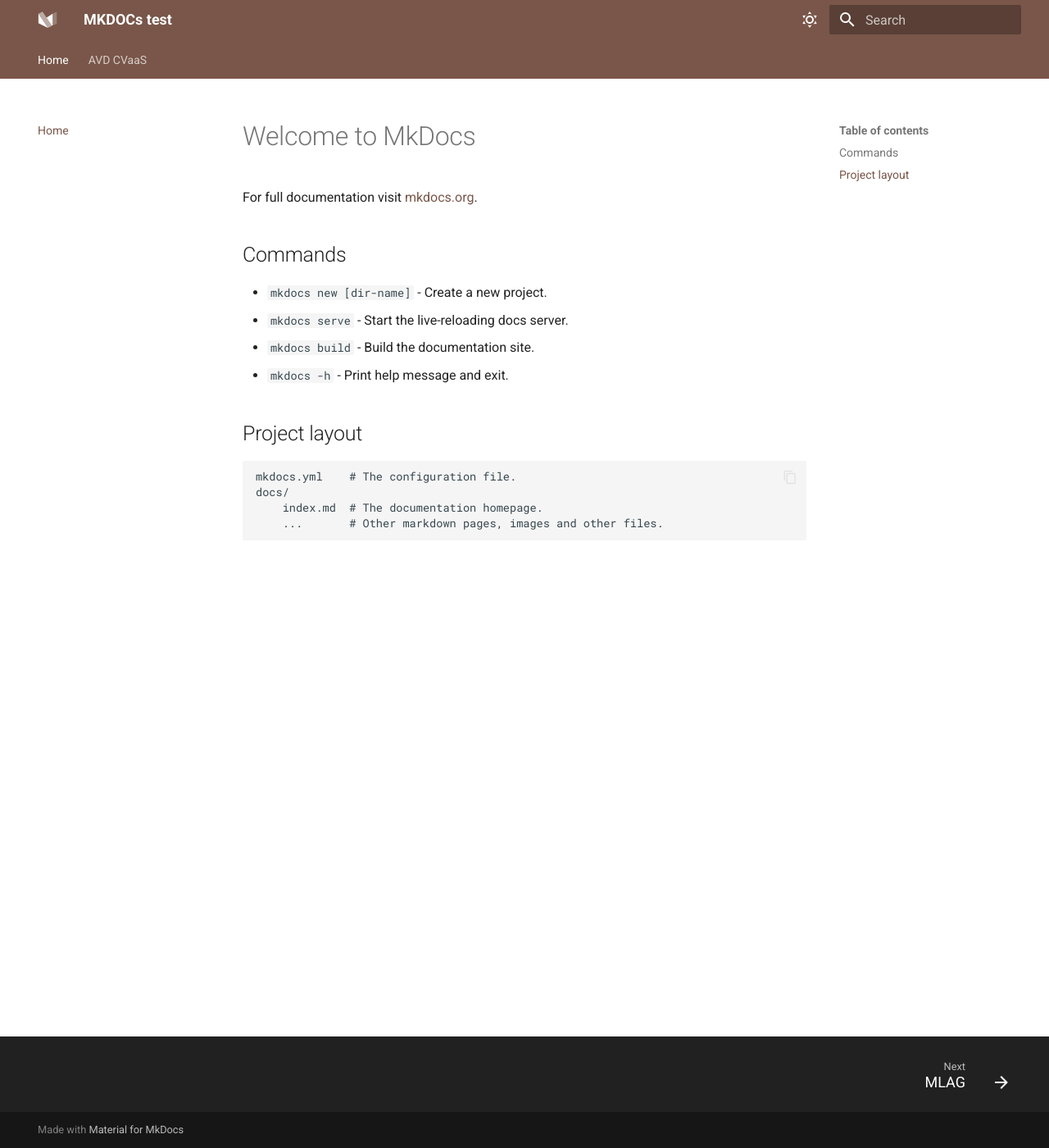
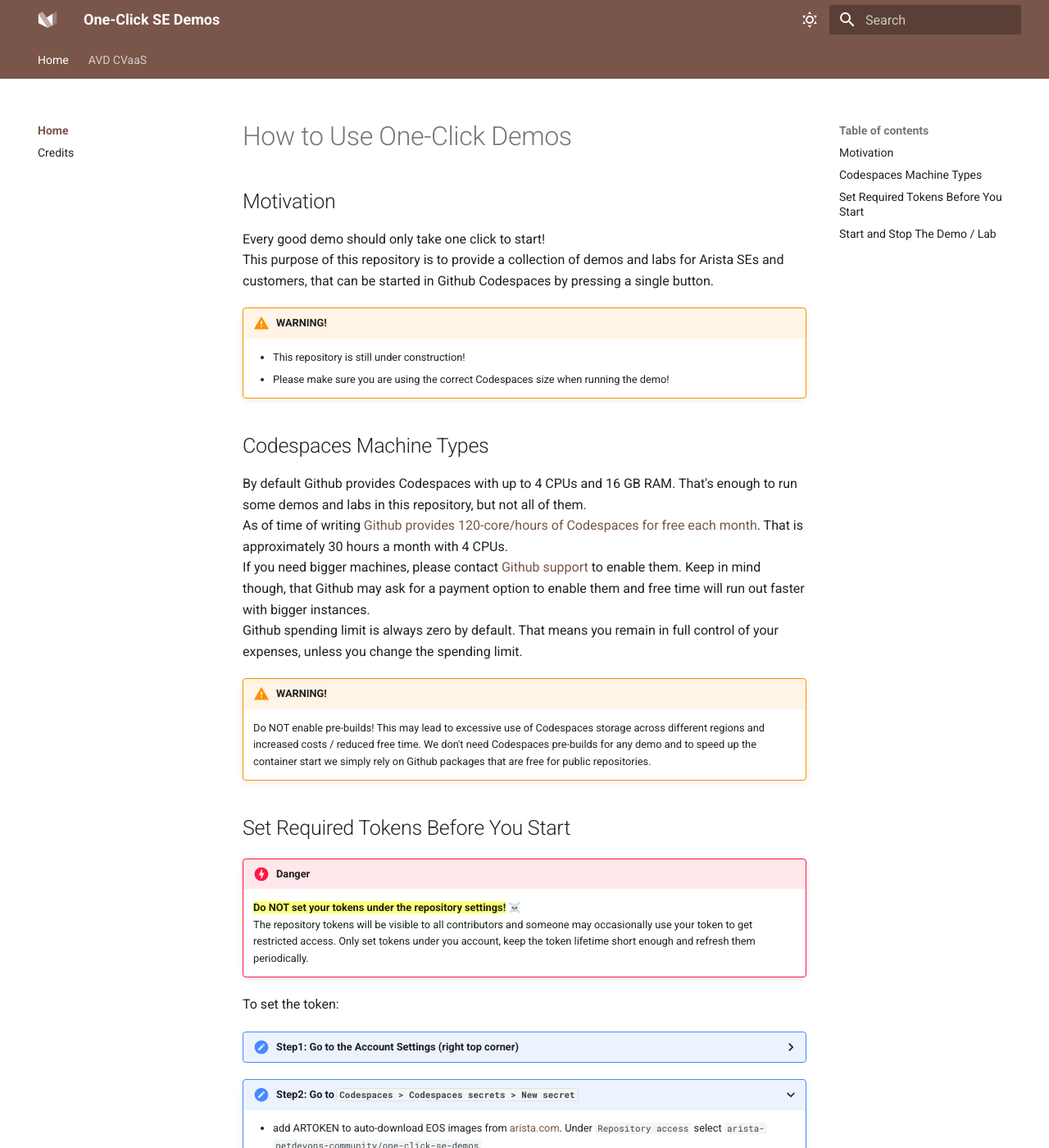
Before and after one commit to arista-netdevops-community/one-click-se-demos, an MkDocs documentation site: the page built from docs/index.md, in a window 1280 px wide and 1400 px high. Shown: the whole window at 82% size. Built offline with MkDocs 1.6.1 and Material for MkDocs 9.7.7, drawn with Linux system fonts in a browser that asks for light colours; emoji names are drawn with the system emoji font; some of the changed text lies outside the part shown.

Commit message:
update docs

```diff
--- a/docs/index.md
+++ b/docs/index.md
@@ -1,17 +1,58 @@
-# Welcome to MkDocs
+# How to Use One-Click Demos
 
-For full documentation visit [mkdocs.org](https://www.mkdocs.org).
+## Motivation
 
-## Commands
+Every good demo should only take one click to start!
+This purpose of this repository is to provide a collection of demos and labs for Arista SEs and customers, that can be started in Github Codespaces by pressing a single button.
 
-* `mkdocs new [dir-name]` - Create a new project.
-* `mkdocs serve` - Start the live-reloading docs server.
-* `mkdocs build` - Build the documentation site.
-* `mkdocs -h` - Print help message and exit.
+!!! Warning "WARNING!"
 
-## Project layout
+    - This repository is still under construction!
+    - Please make sure you are using the correct Codespaces size when running the demo!
 
-    mkdocs.yml    # The configuration file.
-    docs/
-        index.md  # The documentation homepage.
-        ...       # Other markdown pages, images and other files.
+## Codespaces Machine Types
+
+By default Github provides Codespaces with up to 4 CPUs and 16 GB RAM. That's enough to run some demos and labs in this repository, but not all of them.
+As of time of writing [Github provides 120-core/hours of Codespaces for free each month](https://github.com/features/codespaces). That is approximately 30 hours a month with 4 CPUs.
+If you need bigger machines, please contact [Github support](https://support.github.com/) to enable them. Keep in mind though, that Github may ask for a payment option to enable them and free time will run out faster with bigger instances.
+Github spending limit is always zero by default. That means you remain in full control of your expenses, unless you change the spending limit.
+
+!!! Warning "WARNING!"
+
+    Do NOT enable pre-builds! This may lead to excessive use of Codespaces storage across different regions and increased costs / reduced free time. We don't need Codespaces pre-builds for any demo and to speed up the container start we simply rely on Github packages that are free for public repositories.
+
+## Set Required Tokens Before You Start
+
+!!! Danger "Danger"
+
+    ==**Do NOT set your tokens under the repository settings!**== :skull_and_crossbones:
+    The repository tokens will be visible to all contributors and someone may occasionally use your token to get restricted access. Only set tokens under you account, keep the token lifetime short enough and refresh them periodically.
+
+To set the token:
+
+??? "Step1: Go to the Account Settings (right top corner)"
+
+    ![account settings](../assets/images/account_settings.png){: style="height:50vh" align=right}
+
+???+ "Step2: Go to `Codespaces > Codespaces secrets > New secret`"
+
+    - add ARTOKEN to auto-download EOS images from [arista.com](arista.com). Under `Repository access` select `arista-netdevops-community/one-click-se-demos`
+    - add CV_API_TOKEN if CVaaS is part of the demo. Keep in mind, this token has to be created under service account. Device onboarding token is not required as it will be generated automatically. Under `Repository access` select `arista-netdevops-community/one-click-se-demos`
+
+    ![codespaces secrets](../assets/images/codespaces-secrets.png){align=right}
+
+    !!! Warning "WARNING!"
+
+        Do NOT forget to set `Repository access` for your secrets, otherwise they will be inactive. Some containers may provide a hint before you start them if required secrets are not configured correctly.
+
+## Start and Stop The Demo / Lab
+
+Please access the corresponding documentation section to start the demo and access the related guides.
+
+!!! Info
+
+    Codespaces have 30 minutes inactivity timeout.
+
+!!! Tip
+
+    Please do NOT forget to delete the Codespaces you started when you don't need them any more. You can find the full list of Codespaces here: [github.com/codespaces](https://github.com/codespaces)
--- a/mkdocs.yml
+++ b/mkdocs.yml
@@ -1,4 +1,4 @@
-site_name: MKDOCs test
+site_name: One-Click SE Demos
 
 theme:
   name: material
@@ -53,8 +53,26 @@
   icon:
     logo: logo
 
+markdown_extensions:
+  - attr_list
+  - admonition
+  - pymdownx.details
+  - pymdownx.superfences
+  - pymdownx.critic
+  - pymdownx.caret
+  - pymdownx.keys
+  - pymdownx.mark
+  - pymdownx.tilde
+  - pymdownx.emoji:
+      emoji_index: !!python/name:material.extensions.emoji.twemoji
+      emoji_generator: !!python/name:material.extensions.emoji.to_svg
+  - pymdownx.tabbed:
+      alternate_style: true
+
 nav:
-  - Home: index.md
+  - Home:
+    - How To Start: index.md
+    - Credits: credits.md
   - AVD CVaaS:
     - MLAG: avd-cvaas/mlag.md
     - Active-Active: avd-cvaas/aa.md
```
Also changed, not shown: docs/avd-cvaas/aa.md (+40 -1 lines), docs/avd-cvaas/mlag.md (+40 -1 lines), docs/credits.md (added, +6 -0 lines), docs/assets/images/account_settings.png (renamed from img/account_settings.png), docs/assets/images/codespaces-secrets.png (renamed from img/codespaces-secrets.png).
